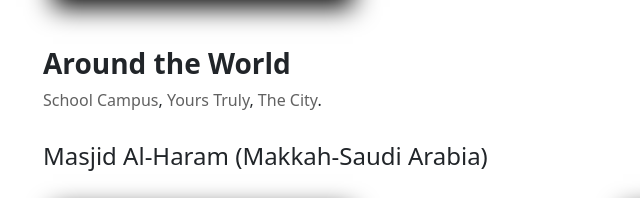
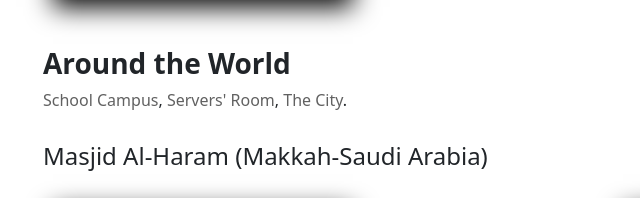
Before and after one commit to EnnTek345/EnnTekSpace, a plain HTML site: page photos.html in a window 1280 px wide. Shown: the part 6343-6541 px from the top of the page, 39-679 px from the left. Drawn offline with nearby package versions, Linux system fonts and the light colour scheme.

Commit message:
yours truly gone

```diff
--- a/photos.html
+++ b/photos.html
@@ -122,7 +122,7 @@
             <h3 class="fw-bold" id="world">Around the World</h3>
             <span class="yours">
                 <a href="#school">School Campus</a>,
-                <a href="#owner">Yours Truly</a>,
+                <a href="#server">Servers' Room</a>,
                 <a href="#city">The City</a>.
             </span>
             <h4 class="yours">Masjid Al-Haram (Makkah-Saudi Arabia)</h4>
```
